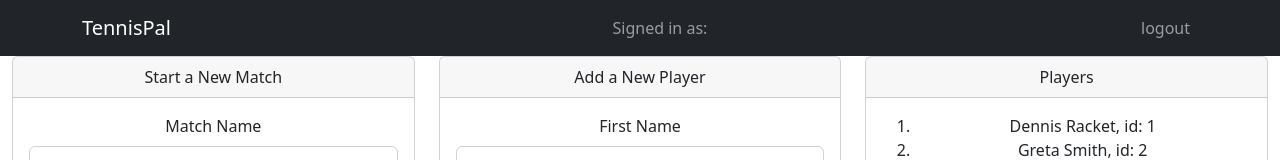
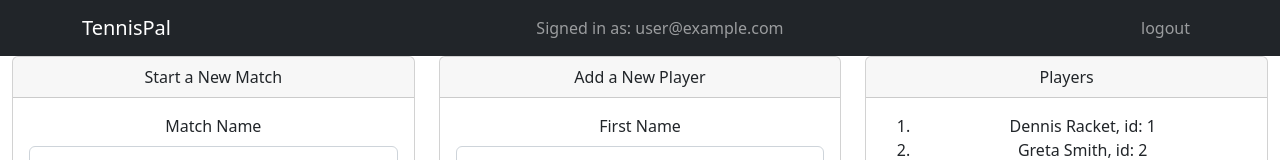
Before and after one commit to diarreola/frontend-tennis-score-keeping, a React (Create React App) app: page /dashboard in a window 1280 px wide. Shown: the top 160 px of the page. Built offline with nearby package versions, Linux system fonts and the light colour scheme; no server answers; sample sign-in values are in the browser's storage.

Commit message:
Update user navbar to include email

```diff
--- a/src/components/UserNavbar.js
+++ b/src/components/UserNavbar.js
@@ -4,14 +4,13 @@ import Navbar from 'react-bootstrap/Navbar';
 import Nav from 'react-bootstrap/Nav';
 
 const UserNavbar = ({user, onHandleLogout}) => {
-  console.log('user', user);
   return (
     <Navbar bg="dark" variant="dark">
       <Container>
         <Navbar.Brand href="#home">TennisPal</Navbar.Brand>
         <Navbar.Collapse className="justify-content-center">
             <Navbar.Text>
-              Signed in as: <a href="#login"></a>
+              Signed in as: {user.email}
             </Navbar.Text>
           </Navbar.Collapse>
         <Nav className="me-auto">
--- a/src/pages/Dashboard/Dashboard.js
+++ b/src/pages/Dashboard/Dashboard.js
@@ -11,6 +11,8 @@ import UserNavbar from '../../components/UserNavbar';
 
 function Dashboard({matches, players, addPlayersCallBack, addMatchCallBack, getPlayerNameFromId}) {
   const { user, logout } = UserAuth();
+  console.log('user', user)
+  console.log('logout', logout)
   const navigate = useNavigate();
 
   const onHandleLogout = async () => {
```
